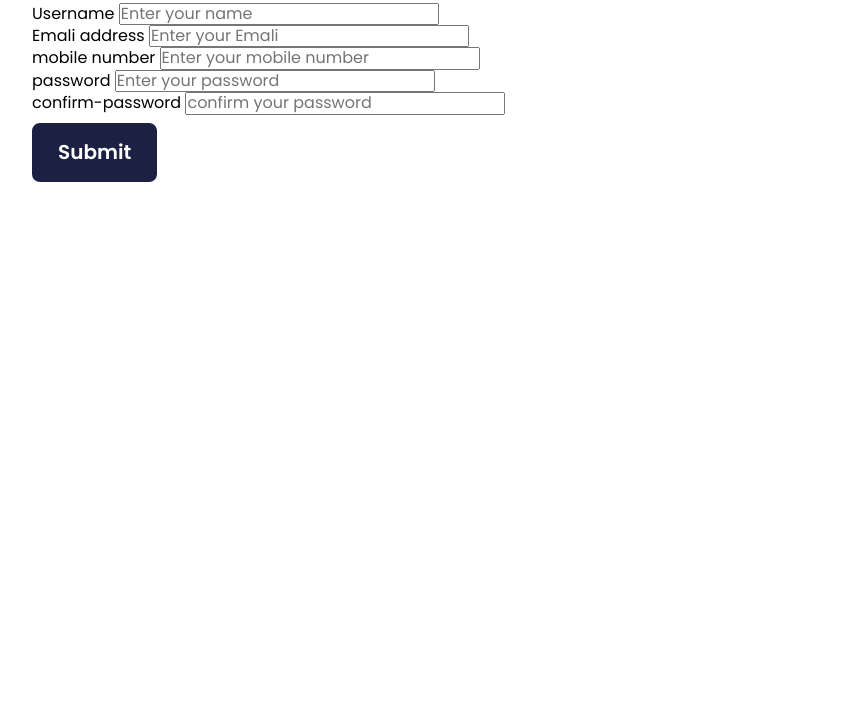
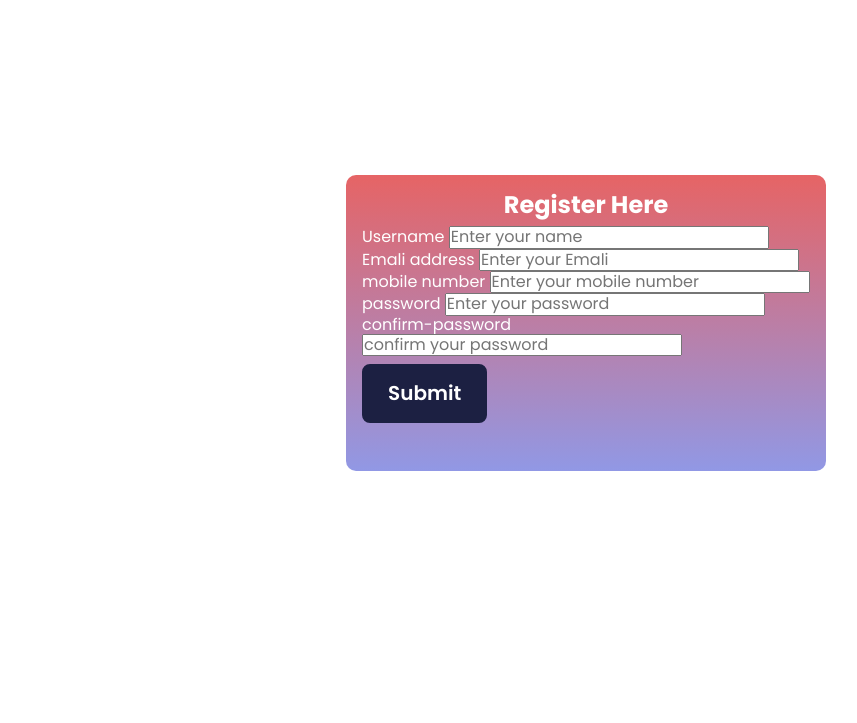
Before and after one commit to siluveruarunpandyan/Form-validation-2, a plain HTML site: page index.html in a window 1280 px wide. Shown: the part 77-800 px from the top of the page, without its empty margins (54-911 px from the left). Drawn offline with Linux system fonts and the light colour scheme.

Commit message:
color code part process

```diff
--- a/index.html
+++ b/index.html
@@ -16,7 +16,7 @@
 
 </head>
 <body>
-    <div class="container">
+    <div class="container row">
         <div class="card">
             <h1 class="title">Register Here</h1>
             <form>
--- a/stylesheet/style.css
+++ b/stylesheet/style.css
@@ -14,6 +14,7 @@
   --clr-white: #fff;
   --max-width: 1140px;
   --transition: all 0.5s ease;
+
 }
 
 /* pseudo elements in css */
@@ -25,7 +26,7 @@ html {
 
 body {
   font-family: 'Poppins', sans-serif;
-  /*background-color:#a32c54;*/
+  background-color: linear-gradient(#e66465, #9198e5) ;
 }
 
 /* global css */
@@ -63,3 +64,27 @@ li {
   color: #fff;
   border: 2px solid #1c2042;
 }
+
+.row{
+    display: flex;
+    align-items: center;
+    justify-content: center;
+    height: 100vh;
+}
+
+.card{
+    min-width: 24rem;
+    width: 30rem;
+    margin:0 auto ;
+    padding: 0.5rem 1rem 3rem 1rem;
+    background: linear-gradient(#e66465, #9198e5); ;
+    color: var(--clr-white);
+    border-radius: 10px ;
+}
+
+.title{
+    font-size: 1.5rem;
+    text-align: center;
+    margin: 0.5rem;
+
+}
```
